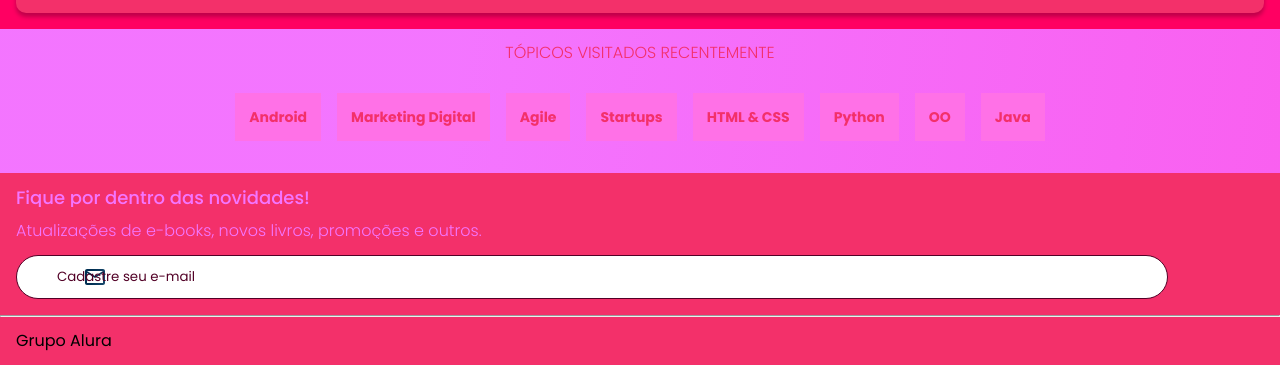
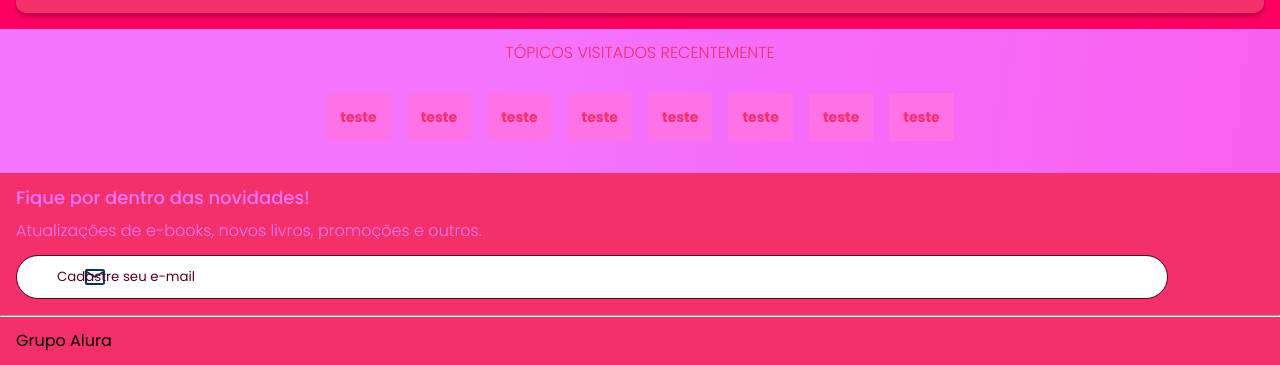
Before and after one commit to gabriellyfernandes2c/MOBILEFIRST2C, a plain HTML site: page index.html in a window 1280 px wide. Shown: the part 2266-2631 px from the top of the page. Drawn offline with nearby package versions, Linux system fonts and the light colour scheme.

Commit message:
lady gaga

```diff
--- a/index.html
+++ b/index.html
@@ -48,9 +48,9 @@
   </header>
 
   <section class="banner">
-    <h2 class="banner__titulo">Já sabe por onde começar?</h2>
-    <p class="banner__texto">Encontre em nossa estante o que precisa para seu desenvolvimento!</p>
-    <input type="search" class="banner__pesquisa" placeholder="Qual será sua próxima leitura?">
+    <h2 class="banner__titulo">Gabrielly Silva</h2>
+    <p class="banner__texto">2C</p>
+    <input type="search" class="banner__pesquisa" placeholder="tecnologia e robótica">
   </section>
 
   <section class="carrossel">
@@ -168,27 +168,27 @@
   <section class="tópicos">
     <h2 class="tópicos__titulo">TÓPICOS VISITADOS RECENTEMENTE</h2>
     <ul class="tópicos__lista">
-      <li class="tópicos__item"><a href="#" class="tópicos__link">Android</a></li>
+      <li class="tópicos__item"><a href="#" class="tópicos__link">teste</a></li>
       <li class="tópicos__item">
-        <a href="#" class="tópicos__link">Marketing Digital</a>
+        <a href="#" class="tópicos__link">teste</a>
       </li>
       <li class="tópicos__item">
-        <a href="#" class="tópicos__link">Agile</a>
+        <a href="#" class="tópicos__link">teste</a>
       </li>
       <li class="tópicos__item">
-        <a href="#" class="tópicos__link">Startups</a>
+        <a href="#" class="tópicos__link">teste</a>
       </li>
       <li class="tópicos__item">
-        <a href="#" class="tópicos__link">HTML & CSS</a>
+        <a href="#" class="tópicos__link">teste</a>
       </li>
       <li class="tópicos__item">
-        <a href="#" class="tópicos__link">Python</a>
+        <a href="#" class="tópicos__link">teste</a>
       </li>
       <li class="tópicos__item">
-        <a href="#" class="tópicos__link">OO</a>
+        <a href="#" class="tópicos__link">teste</a>
       </li>
       <li class="tópicos__item">
-        <a href="#" class="tópicos__link">Java</a>
+        <a href="#" class="tópicos__link">teste</a>
       </li>
     </ul>
   </section>
```
